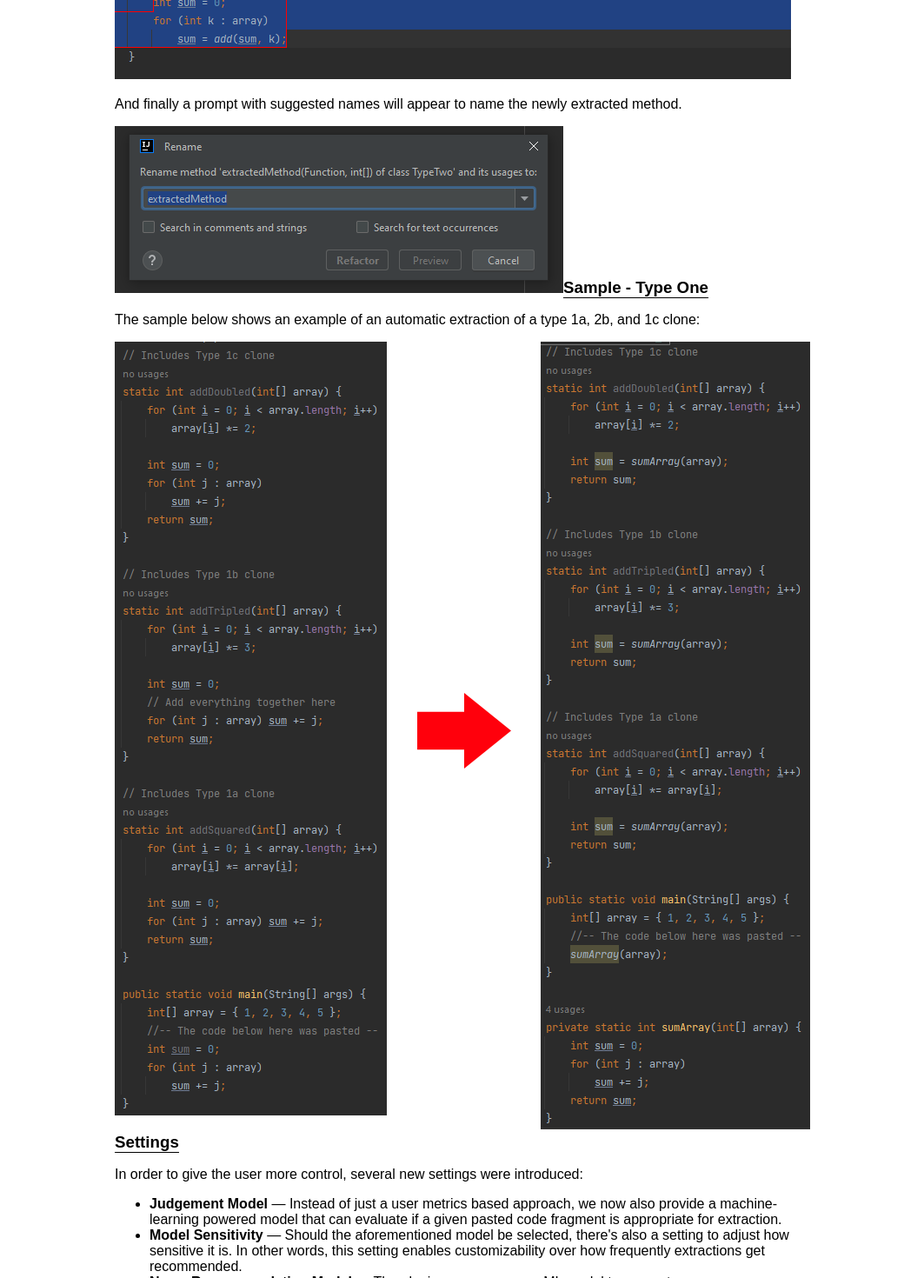
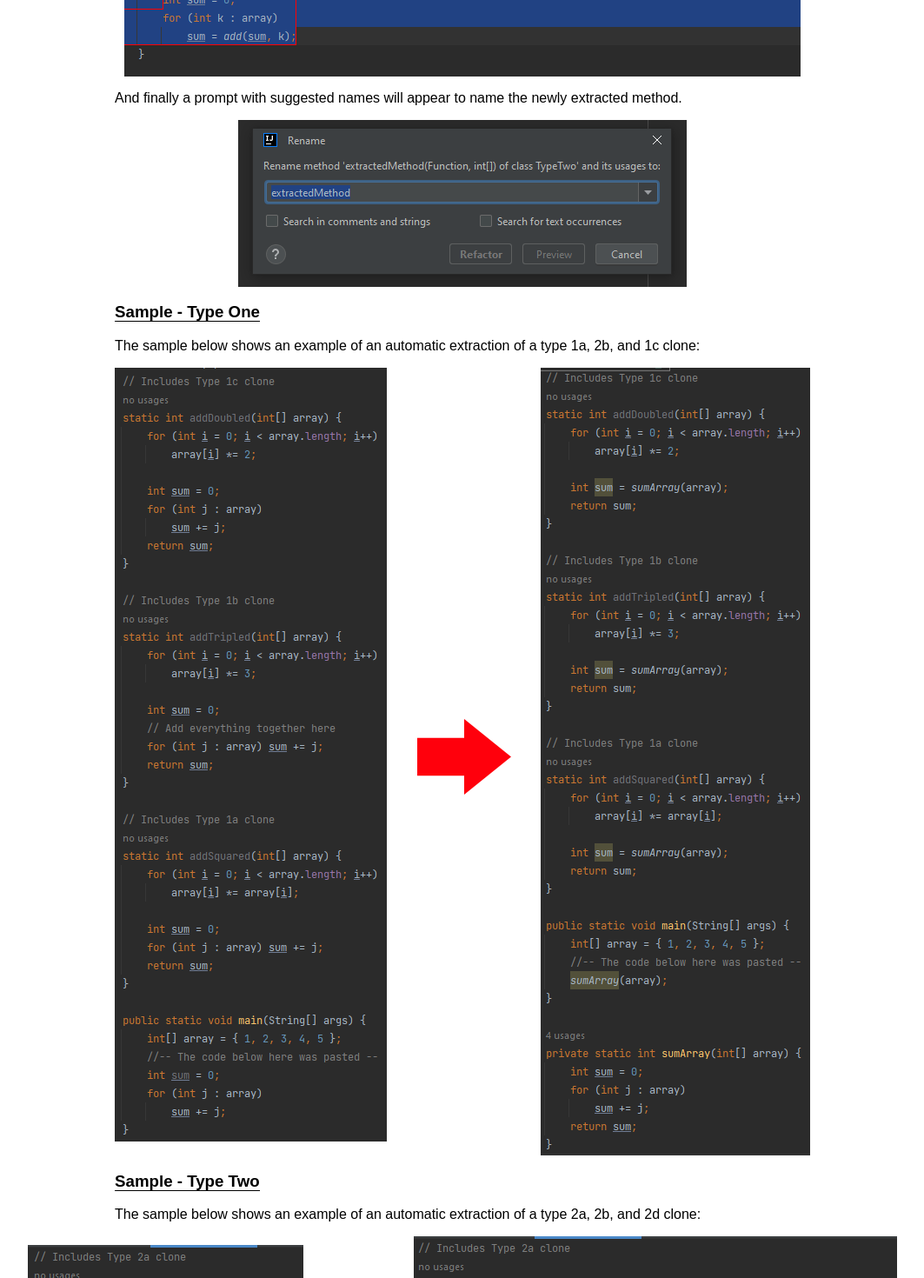
Before and after one commit to SE4AIResearch/AntiCopyPaster_Website_Fall2023, a React (Vite) app: page / in a window 1280 px wide. Shown: the part 1140-2610 px from the top of the page at 87% size, without its empty margins (108-1171 px from the left). Built offline with nearby package versions, Linux system fonts and the light colour scheme.

Commit message:
Image styling and type two

```diff
--- a/src/App.css
+++ b/src/App.css
@@ -46,6 +46,15 @@ h1 + .subtitle {
 }
 
 h3.title {
-  margin: 0;
-  display: inline-block;
+  border-bottom: none;
 }
+
+h3.title span {
+  border-bottom: 1px solid;
+}
+
+img {
+  display: block;
+  margin: auto;
+  max-width: calc(100%);
+}
--- a/src/Home.jsx
+++ b/src/Home.jsx
@@ -1,5 +1,5 @@
 export default function Home() {
-  return (
+  return (<>
     <div className="container">
       <h1 className="center site-title">AntiCopyPaster Plugin</h1>
       <p className="subtitle center">
@@ -20,7 +20,7 @@ export default function Home() {
         two extraction support provided by the built-in IntelliJ extractor to
         full detection coverage of type two with almost full extraction coverage.
         This was accomplished through the implementation of a custom extractor
-        which functions by traversing the code's abstract syntax tree to look for
+        which functions by traversing the code&apos;s abstract syntax tree to look for
         a specific set of code patterns and structures.
       </p>
       <h3 className="title">New Extraction Flow</h3>
@@ -28,28 +28,46 @@ export default function Home() {
         After pasting a code segment, if its <a href="#judgement">worthy of
         extraction</a>, a notification will show up.
       </p>
-      <img src="/img/notification.png" />
+    </div>
+    <img src="/img/notification.png" />
+    <div className="container">
       <p>
         Viewing the recommendation opens an informative prompt.
       </p>
-      <img src="/img/prompt.png" />
+    </div>
+    <img src="/img/prompt.png" />
+    <div className="container">
       <p>
         Accepting the recommendation triggers a series of prompts that ask
         which specific duplicates you would like to extract.
       </p>
-      <img src="/img/selection.png" />
+    </div>
+    <img src="/img/selection.png" />
+    <div className="container">
       <p>
         And finally a prompt with suggested names will appear to name the newly
         extracted method.
       </p>
-      <img src="/img/naming.png" />
-      <h3 className="title">Sample - Type One</h3>
+    </div>
+    <img src="/img/naming.png" />
+    <div className="container">
+      <h3 className="title"><span>Sample - Type One</span></h3>
       <p>
         The sample below shows an example of an automatic extraction of a type
         1a, 2b, and 1c clone:
       </p>
-      <img src="/img/typeOne.png" />
-      <h3 className="title">Settings</h3>
+    </div>
+    <img src="/img/typeOne.png" />
+    <div className="container">
+      <h3 className="title"><span>Sample - Type Two</span></h3>
+      <p>
+        The sample below shows an example of an automatic extraction of a type
+        2a, 2b, and 2d clone:
+      </p>
+    </div>
+    <img src="/img/typeTwo.png" />
+    <div className="container">
+      <h3 className="title"><span>Settings</span></h3>
       <p>
         In order to give the user more control, several new settings were
         introduced:
@@ -63,9 +81,10 @@ export default function Home() {
         </li>
         <li>
           <b>Model Sensitivity</b> &mdash; Should the aforementioned model be
-          selected, there's also a setting to adjust how sensitive it is. In
+          selected, there&apos;s also a setting to adjust how sensitive it is. In
           other words, this setting enables customizability over how
           frequently extractions get recommended.
+          <img src="/img/aiSettings.png" />
         </li>
         <li>
           <b>Name Recommendation Model</b> &mdash; The plugin can now use an
@@ -85,7 +104,7 @@ export default function Home() {
           extracted method may have.
         </li>
       </ul>
-      <img src="/img/settings.png" />
     </div>
-  );
-};
+    <img src="/img/settings.png" />
+  </>);
+}
```
Also changed, not shown: public/img/aiSettings.png (added), public/img/typeTwo.png (added).
